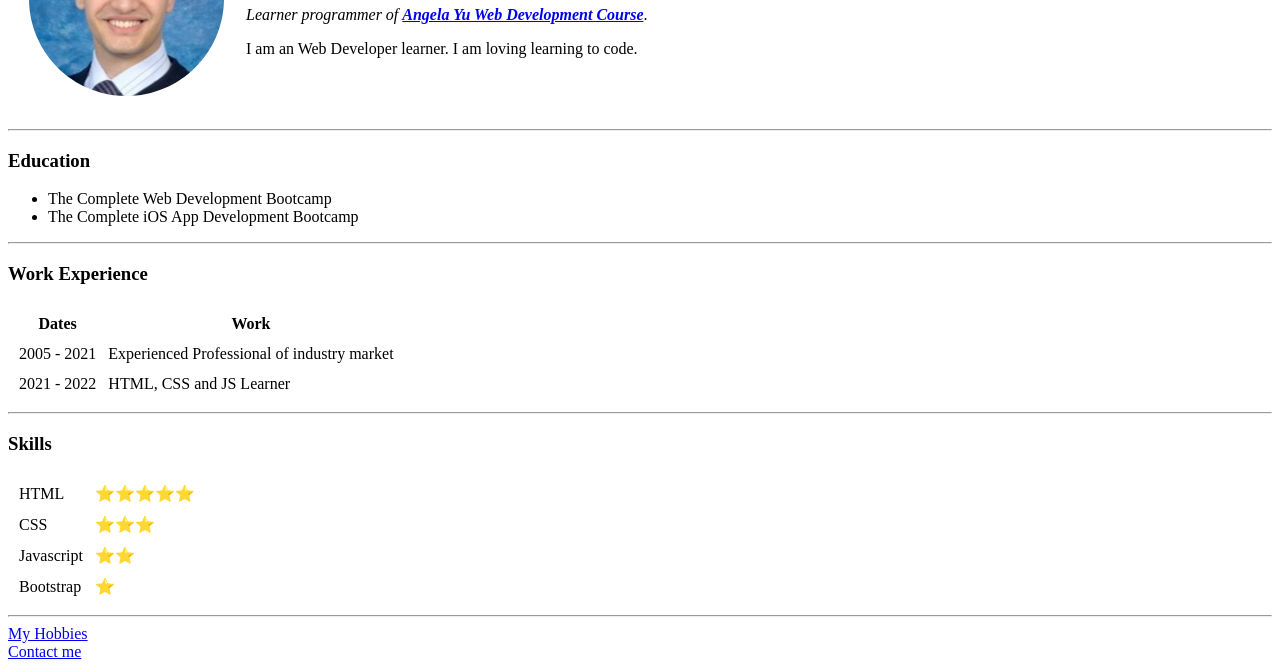
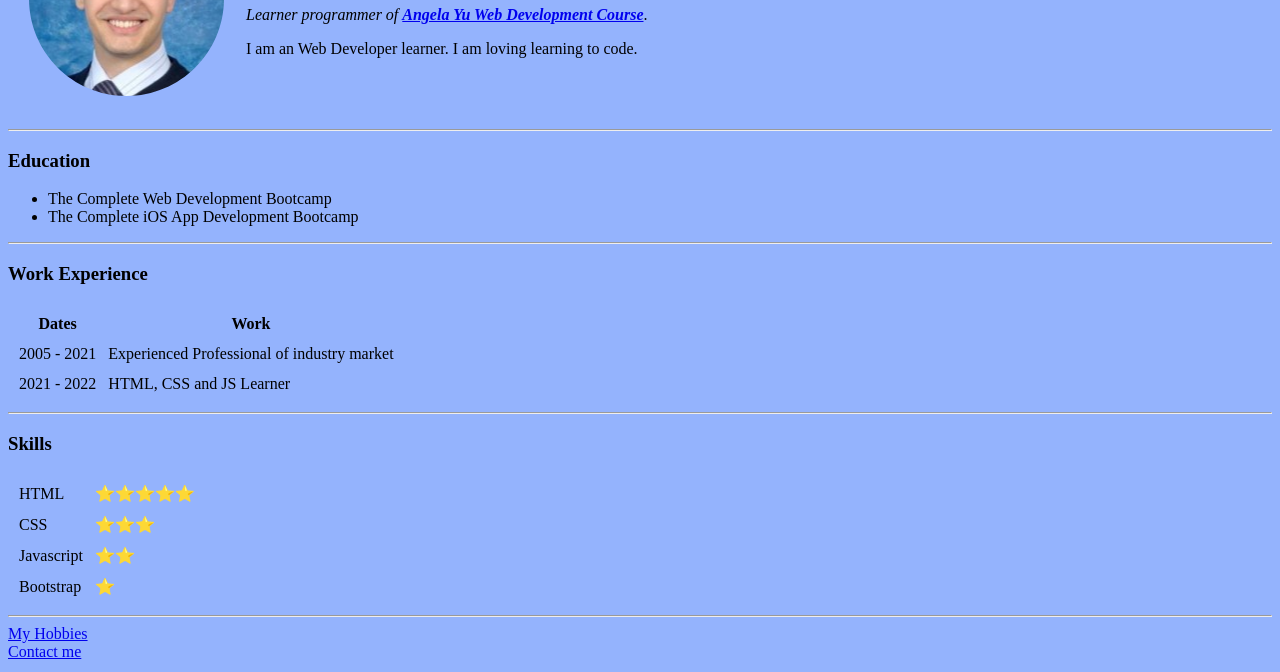
Before and after one commit to rafampcosta/Web-Dev-Angela-Yu-Course, a plain HTML site: page Web Development/HTML - Personal Site/index.html in a window 1280 px wide. Shown: the part 128-800 px from the top of the page. Drawn offline with Linux system fonts and the light colour scheme.

Commit message:
CSS Introduction
Introduction and Inline CSS (putting the CSS inside de HTML file and code)

```diff
--- a/Web Development/HTML - Personal Site/index.html
+++ b/Web Development/HTML - Personal Site/index.html
@@ -4,7 +4,7 @@
         <meta charset="UTF-8">
         <title>Rafael Personal Site</title>
     </head>
-    <body>
+    <body style="background-color: #94B3FD;">
         <table cellspacing="20">
             <tr>
                 <td><img src="images/Rafa Costa photo-circle.png" alt="Rafael profile picture"></td>
@@ -13,8 +13,8 @@
                     <p>I am an Web Developer learner. I am loving learning to code.</p></td>
             </tr>
         </table>
+        <hr>
 
-        <hr>
         <h3>Education</h3>
         <ul>
             <li>The Complete Web Development Bootcamp</li>
```
Also changed, not shown: 3 other files.
